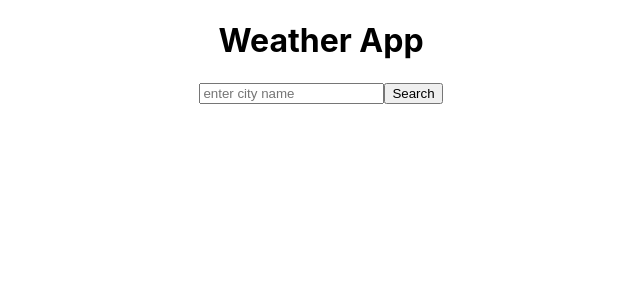
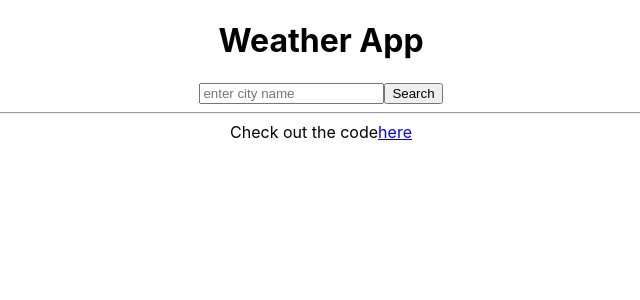
Before and after one commit to ParisaFaridi/react-weather-app, a React (Create React App) app: page / in a window 1280 px wide. Shown: the top 300 px of the page, without its empty margins (319-959 px from the left). Built offline with nearby package versions, Linux system fonts and the light colour scheme.

Commit message:
Add Github link

```diff
--- a/src/App.js
+++ b/src/App.js
@@ -7,6 +7,9 @@ function App() {
     <div className="App">
       <h1>Weather App</h1>
       <SearchEngine />
+      <hr />
+      Check out the code
+      <a href="https://github.com/ParisaFaridi/react-weather-app">here</a>
     </div>
   );
 }
```
